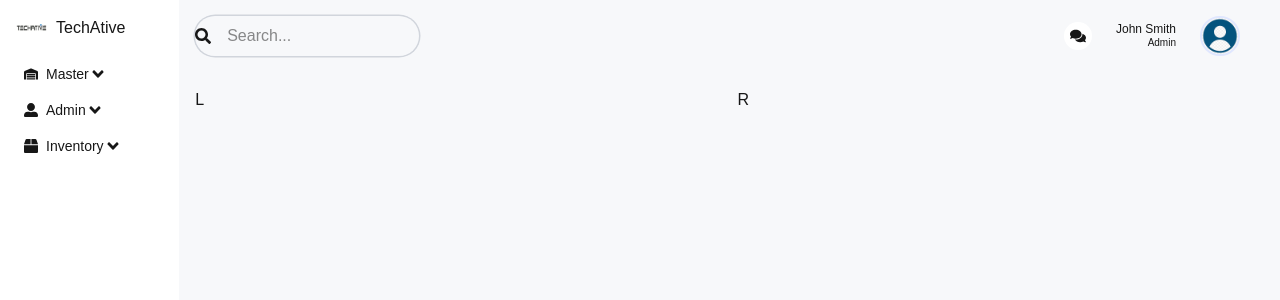
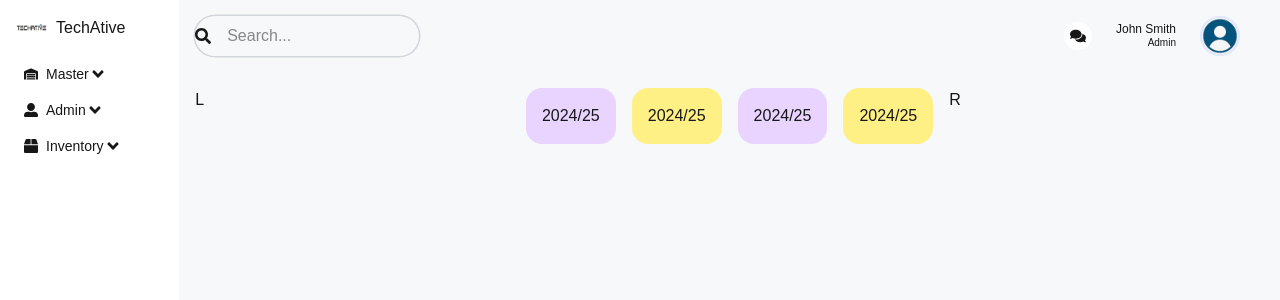
Before and after one commit to karthika3-k/WMSReactApp, a Next.js app: page /pages/admin in a window 1280 px wide. Shown: the top 300 px of the page. Built offline with nearby package versions, Linux system fonts and the light colour scheme.

Commit message:
Add Admin page

```diff
--- a/src/app/component/Form/Admin.tsx
+++ b/src/app/component/Form/Admin.tsx
@@ -1,8 +1,18 @@
+import UserCard from "../UserCard/UserCard";
+
+
 const AdminPage = () => {
     return (
         <div className="p-4 flex gap-4 flex-col md:flex-row">
             {/* Left */}
             <div className="w-full lg:w-2/3">L</div>
+            {/* UserCard */}
+            <div className="flex gap-4 justify-between">
+                <UserCard type="Inward" />
+                <UserCard type="Outward" />
+                <UserCard type="Loading" />
+                <UserCard type="UnLoading" />
+            </div>
             {/* right */}
             <div className="w-full lg:w-2/3">R</div>
         </div>
--- /dev/null
+++ b/src/app/component/UserCard/UserCard.tsx
@@ -0,0 +1,12 @@
+
+const UserCard = ({ type }: { type: string }) => {
+    return (
+        <div className='rounded-2xl odd:bg-purple-200 even:bg-yellow-200 p-4 flex-1'>
+            <div className="">
+                <span>2024/25</span>
+
+            </div>
+        </div>
+    );
+};
+export default UserCard;
--- /dev/null
+++ b/tailwind.config.ts
@@ -0,0 +1,28 @@
+import type { Config } from "tailwindcss";
+
+const config: Config = {
+    content: [
+        "./src/pages/**/*.{js,ts,jsx,tsx,mdx}",
+        "./src/component/**/*.{js,ts,jsx,tsx,mdx}",
+        "./src/app/**/*.{js,ts,jsx,tsx,mdx}",
+    ],
+    theme: {
+        extend: {
+            backgroundImage: {
+                "gradient-radial": "radial-gradient(var(--tw-gradient-stops))",
+                "gradient-conic": "conic-gradient(from 180deg at 50% 50%, var(--tw-gradient-stops))",
+            },
+            colors: {
+                Sky: "#C3EBFA",
+                SkyLight: "#EDF9FD",
+                Purple: "#CFCEFF",
+                PurpleLight: "#F1F0FF",
+                Yellow: "#FAE27C",
+                YellowLight: "#FEFCE8",
+            },
+        },
+    },
+    plugins: [],
+};
+
+export default config;
```
